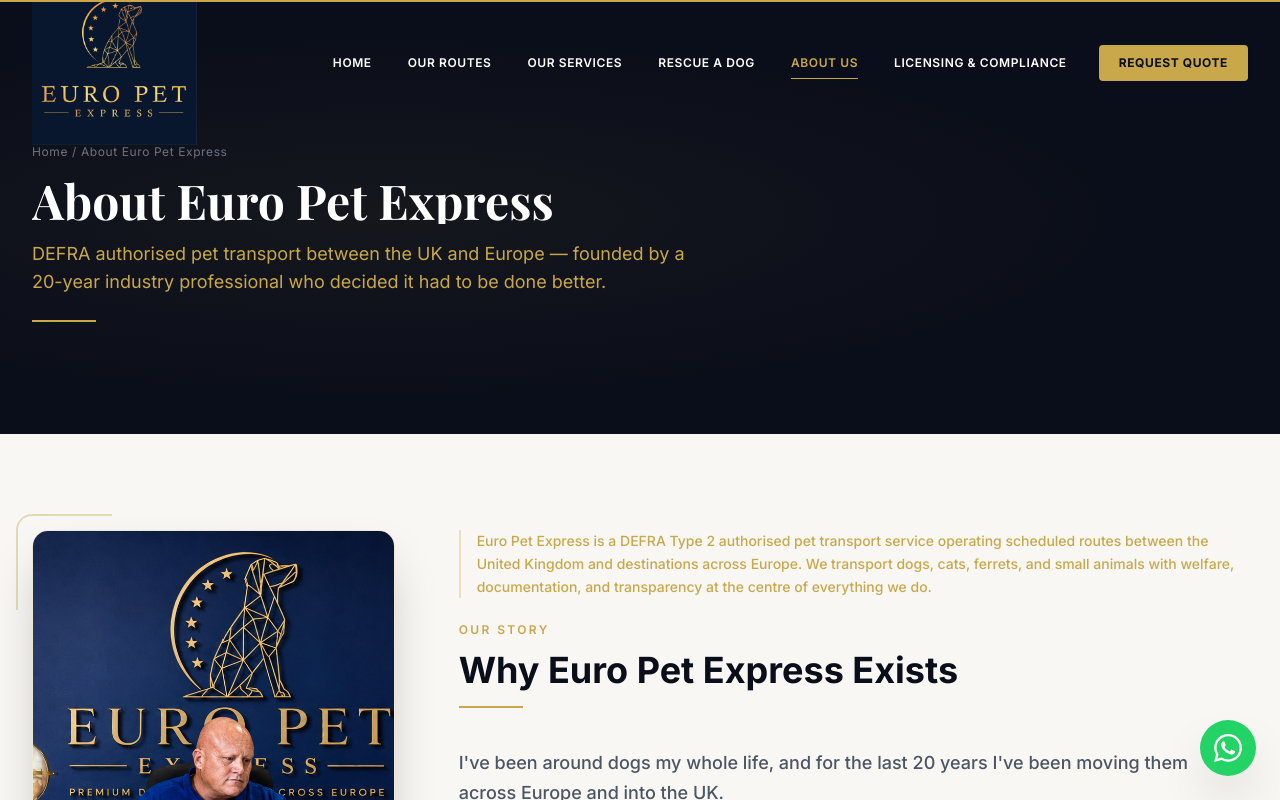
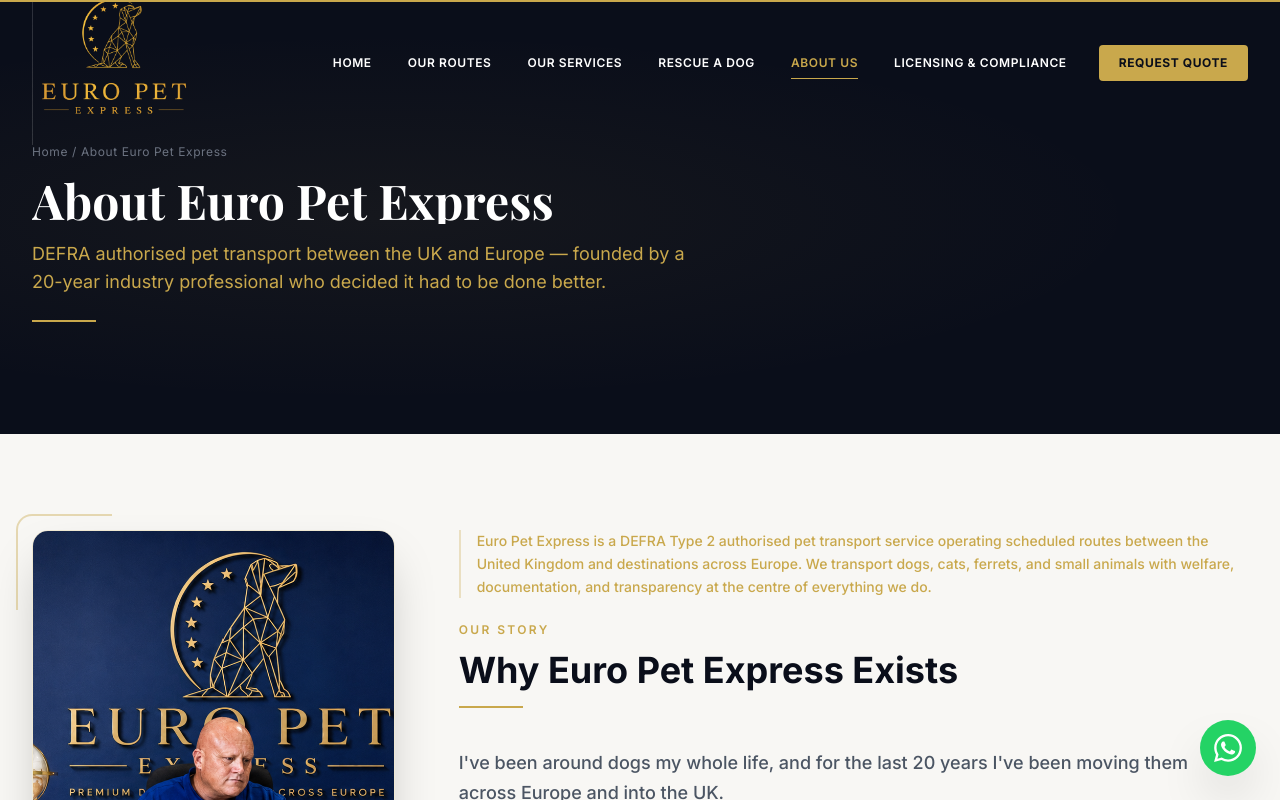
Before and after one commit to Aailaimran/EuroPet, a Next.js app: page /about in a window 1280 px wide. Shown: the top 800 px of the page. Built offline with nearby package versions, Linux system fonts and the light colour scheme; a web font is replaced by a local one.

Commit message:
Logo changed

```diff
--- a/app/about/page.tsx
+++ b/app/about/page.tsx
@@ -73,7 +73,7 @@
               "@type": "Organization",
               "name": "Euro Pet Express",
               "url": "https://europetexpress.co.uk",
-              "logo": "https://europetexpress.co.uk/logo.png",
+              "logo": "https://europetexpress.co.uk/Logo.png",
               "description": "DEFRA authorised premium pet transport service operating between the UK and Europe. Safe, compliant, scheduled departures for dogs, cats and small animals.",
               "foundingDate": "2023",
               "founder": {
--- a/components/layout/Footer.tsx
+++ b/components/layout/Footer.tsx
@@ -197,7 +197,7 @@
           <motion.div variants={cardVariant} className="flex flex-col">
             <Link href="/" className="inline-block" data-cursor="hover">
               <Image
-                src="/logo.png"
+                src="/Logo.png"
                 alt="Euro Pet Express"
                 width={200}
                 height={75}
--- a/components/layout/Navbar.tsx
+++ b/components/layout/Navbar.tsx
@@ -66,7 +66,7 @@
                 }`}
             >
               <Image
-                src="/logo.png"
+                src="/Logo.png"
                 alt="Euro Pet Express"
                 fill
                 priority={true}
```
Also changed, not shown: Logo.png (deleted), public/logo.png. Lines whose indentation alone changed are shown as unchanged.
